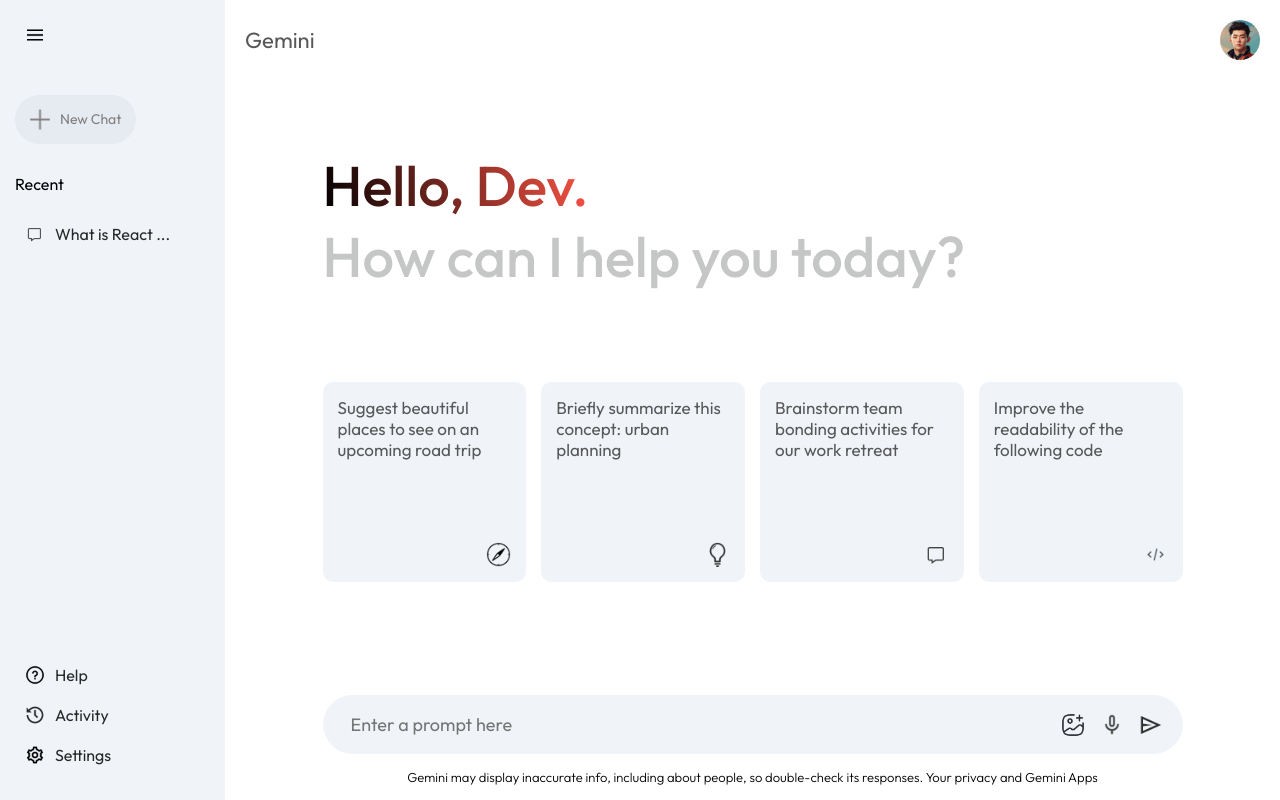
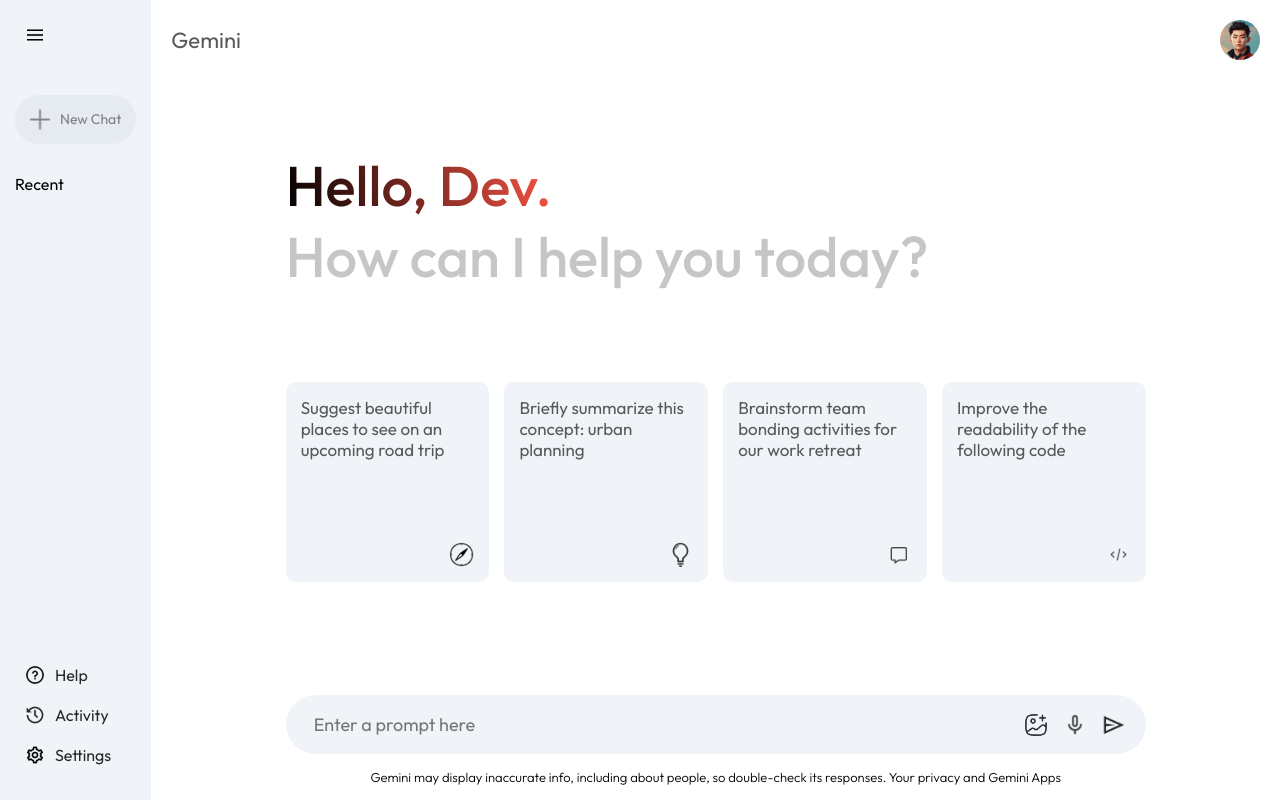
Before and after one commit to VanshitAngra/geminiClone, a React (Vite) app: page / in a window 1280 px wide. Both pictures are taken after a click on the picture 35 px from the left and 35 px from the top of the page. Built offline with nearby package versions, Linux system fonts and the light colour scheme.

Commit message:
addition of previous response in side bar

```diff
--- a/src/components/sidebar/sidebar.jsx
+++ b/src/components/sidebar/sidebar.jsx
@@ -1,9 +1,12 @@
-import React, { useState } from 'react'
+import React, { useContext, useState } from 'react'
 import'./Sidebar.css'
 import {assets} from '../../assets/assets'
+import { Context } from '../../context/Context'
 const Sidebar = () => {
 
     const[extended,setExtended]=useState(false)
+    const{onSent,prevPrompts,setRecentPrompt}=useContext(Context)
+
   return (
     <div className='sidebar'>
          <div className="top">
@@ -14,10 +17,15 @@
             </div>
             {extended?<div className="recent">
                 <p className="recent-title">Recent</p>
-                <div className="recent-entry">
-                    <img src={assets.message_icon} alt="" srcSet="" />
-                    <p>What is React ...</p>
-                </div>
+                {prevPrompts.map((item,index)=>{
+                    return(
+                        <div className="recent-entry">
+                        <img src={assets.message_icon} alt="" srcSet="" />
+                        <p>{item.slice(0,18)} ...</p>
+                        </div>
+                )
+                })}
+
             </div>
             :null
             }
--- a/src/config/gemini.js
+++ b/src/config/gemini.js
@@ -13,8 +13,8 @@
     HarmCategory,
     HarmBlockThreshold,
   } from"@google/generative-ai"
-  import { config as configDotenv } from 'dotenv';
-  configDotenv();
+  // import { config as configDotenv } from 'dotenv';
+  // configDotenv();
 
 //   const apiKey = process.env.GEMINI_API_KEY;
     // const apiKey = import.meta.env.VITE_API_KEY;
--- a/src/context/Context.jsx
+++ b/src/context/Context.jsx
@@ -22,6 +22,7 @@
     setLoading(true)
     setShowResult(true)
     setRecentPrompt(input)
+    setPrevPrompts(prev=>[...prev,input])
     const response = await runChat(input)
     let responseArray=response.split("**");
     let newArray;
```
